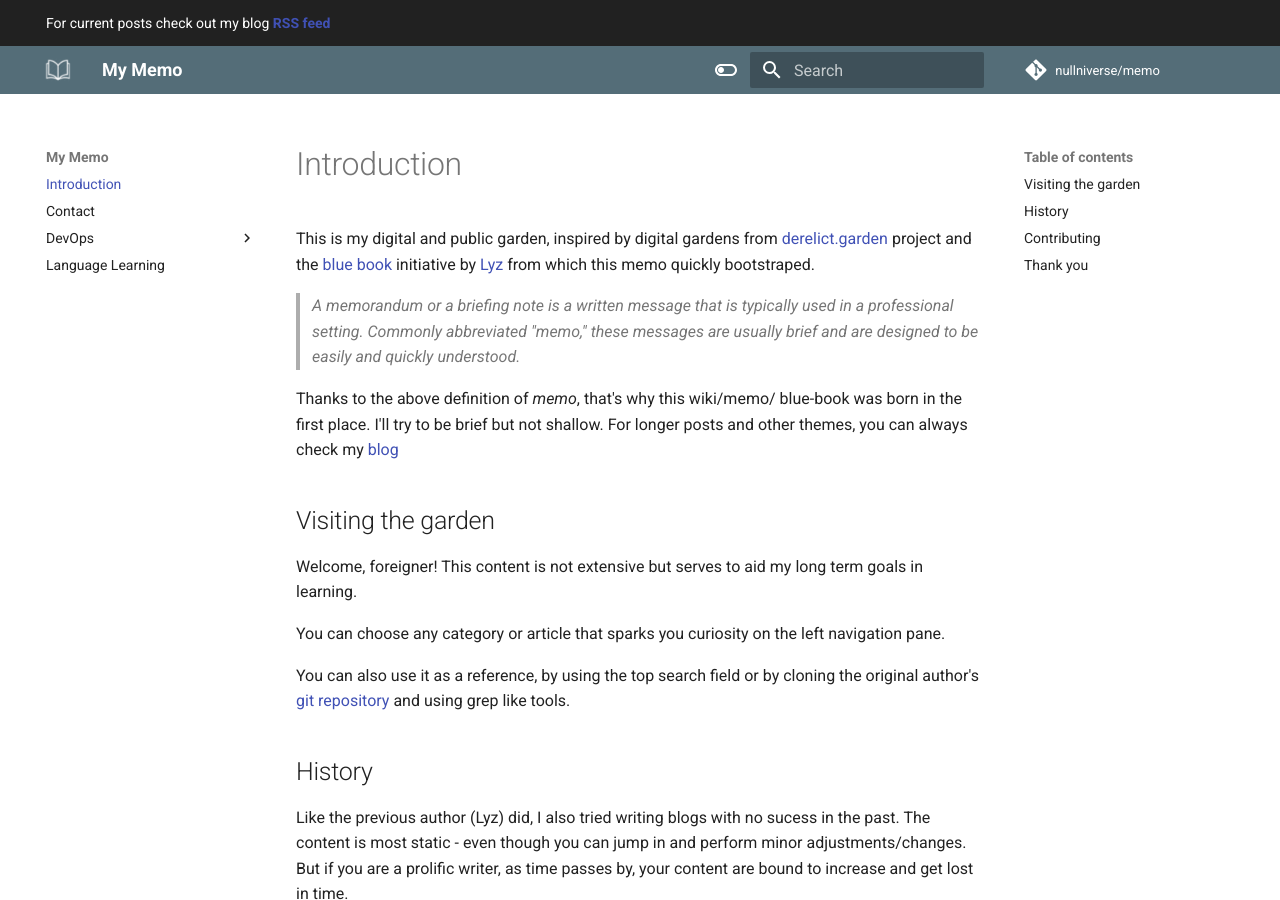
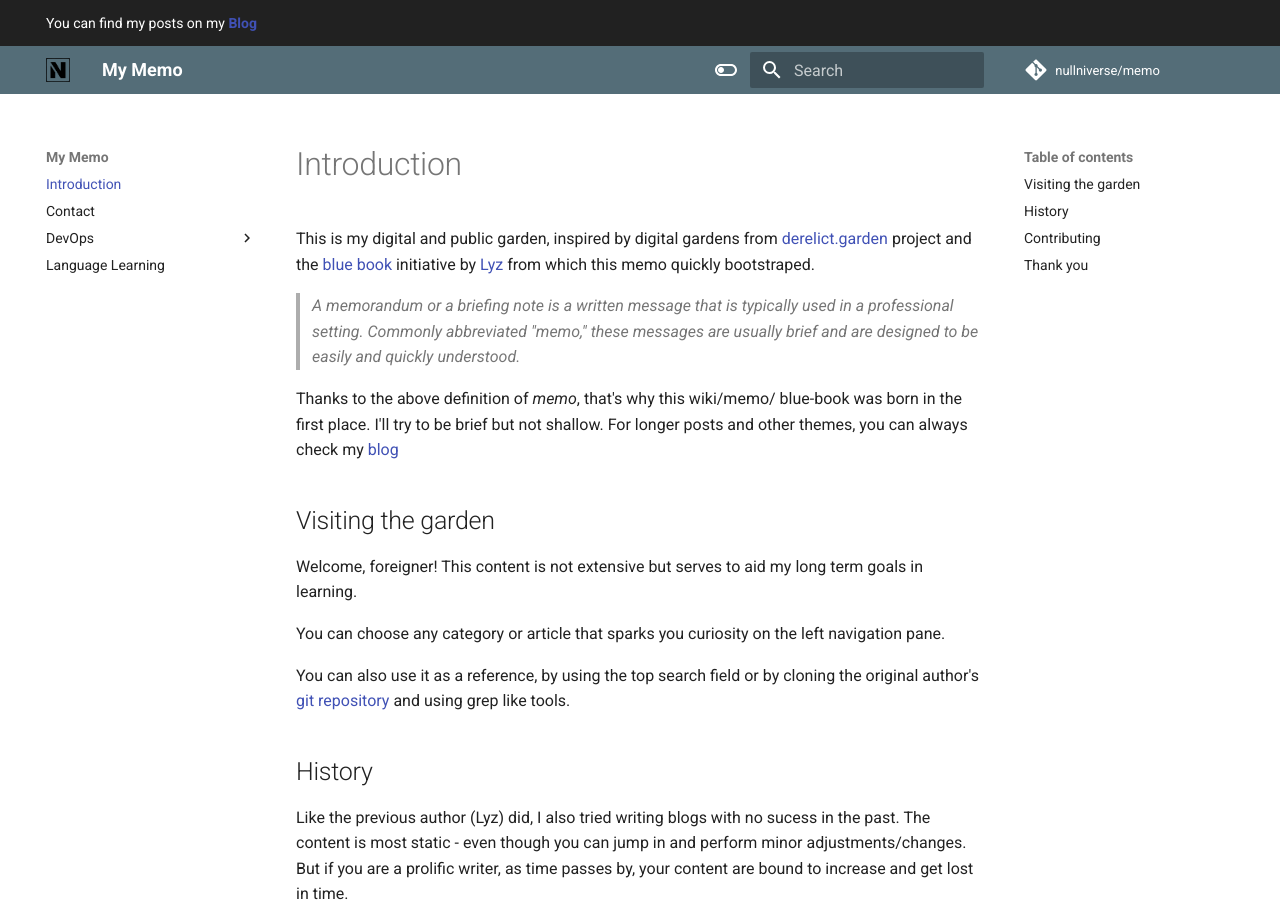
Before and after one commit to nullniverse/memo, an MkDocs documentation site: the page built from docs/index.md, in a window 1280 px wide and 900 px high. Built offline with MkDocs 1.6.1 and Material for MkDocs 9.7.7, drawn with Linux system fonts in a browser that asks for light colours; comment, search, counter and statistics services are not loaded.

Commit message:
Altered logo

```diff
--- a/mkdocs.yml
+++ b/mkdocs.yml
@@ -177,7 +177,7 @@ markdown_extensions:
 theme:
   name: material
   custom_dir: theme
-  logo: img/logo.bmp
+  logo: img/favicon.png
   features:
     - navigation.footer
     - navigation.instant
--- a/theme/main.html
+++ b/theme/main.html
@@ -1,6 +1,6 @@
 {% extends "base.html" %}
 {% block announce %}
-  For current posts check out my blog
-  <a href="https://blog.nullniverse.xyz/"><strong>RSS feed</strong></a>
-  <img src="/theme/assets/images/blog_icon.png" height="15" width="15">
+  You can find my posts on my
+  <a href="https://blog.nullniverse.xyz/"><strong>Blog</strong></a>
+  <img src="/memo/img/blog_icon.png" height="15" width="15">
 {% endblock %}
```
Also changed, not shown: docs/img/blog_icon.png (renamed from theme/assets/images/blog_icon.png), docs/img/favicon.png (added).
